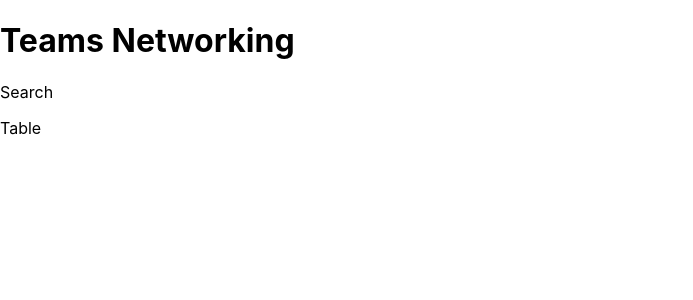
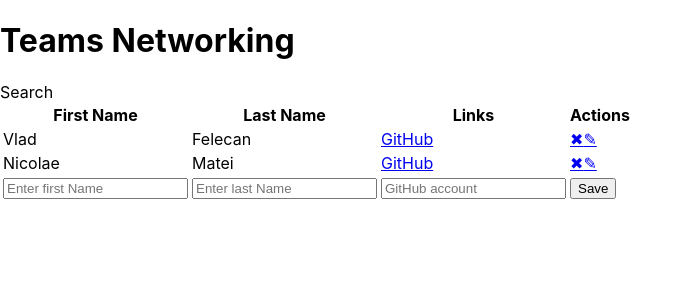
Before and after one commit to felecanvlad/teams-networking-react, a React (Create React App) app: page / in a window 1280 px wide. Shown: the top 300 px of the page, without its empty margins (0-693 px from the left). Built offline with nearby package versions, Linux system fonts and the light colour scheme.

Commit message:
add PersonsTable

```diff
--- a/src/App.js
+++ b/src/App.js
@@ -1,11 +1,27 @@
 import './App.css';
+import { PersonsTable } from './PersonsTable';
+
+let persons = [
+  {
+      "id" : "a123",
+      "firstName" : "Vlad",
+      "lastName" : "Felecan",
+      "gitHub" : "felecanvlad"
+  },
+  {
+      "id" : "b654",
+      "firstName" : "Nicolae",
+      "lastName" : "Matei",
+      "gitHub" : "nmatei"
+  }
+];
 
 function App() {
   return (
     <div>
       <h1>Teams Networking</h1>
       <div>Search</div>
-      <p>Table</p>
+      <PersonsTable persons = {persons} />
     </div>
   );
 }
--- /dev/null
+++ b/src/PersonsTable.js
@@ -0,0 +1,43 @@
+export const PersonsTable = (props) => (
+    <table id="list">
+    <thead>
+        <tr>
+            <th>First Name</th>
+            <th>Last Name</th>
+            <th>Links</th>
+            <th>Actions</th>
+        </tr>
+    </thead>
+    <tbody>
+         {props.persons.map((person, index) => (
+             <tr key={index}>
+             <td>{person.firstName}</td>
+             <td>{person.lastName}</td>
+             <td>
+                 <a target="_blank" href="https://github.com/{gitHub}">GitHub</a>
+             </td>
+             <td>
+                 <a href="#" className = "delete-row" data-id = "{person.id}">&#10006;</a>
+                 <a href="#" className = "edit-row" data-id = "{person.id}">&#9998;</a>
+             </td>
+         </tr>
+         ))}
+    </tbody>
+    <tfoot>
+        <tr>
+            <td>
+                <input type="text" placeholder="Enter first Name" name="firstName"/>
+            </td>
+            <td>
+                <input type="text" placeholder="Enter last Name" name="lastName"/>
+            </td>
+            <td>
+                <input type="text" placeholder="GitHub account" name="gitHub"/>
+            </td>
+            <td>
+                <button>Save</button>
+            </td>
+        </tr>
+    </tfoot>
+</table>
+);
```
